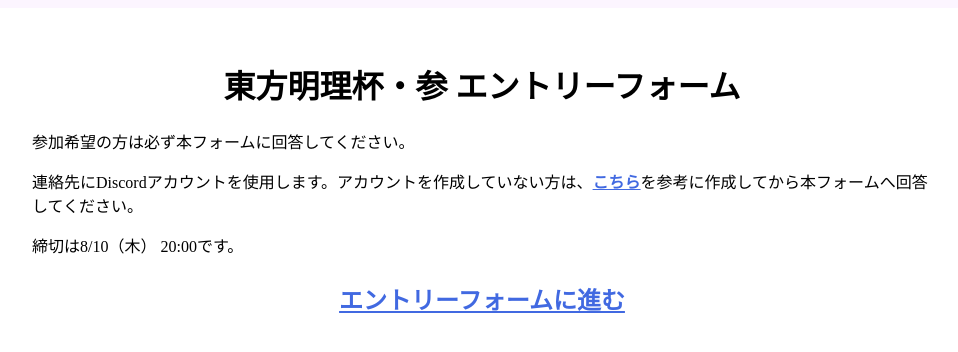
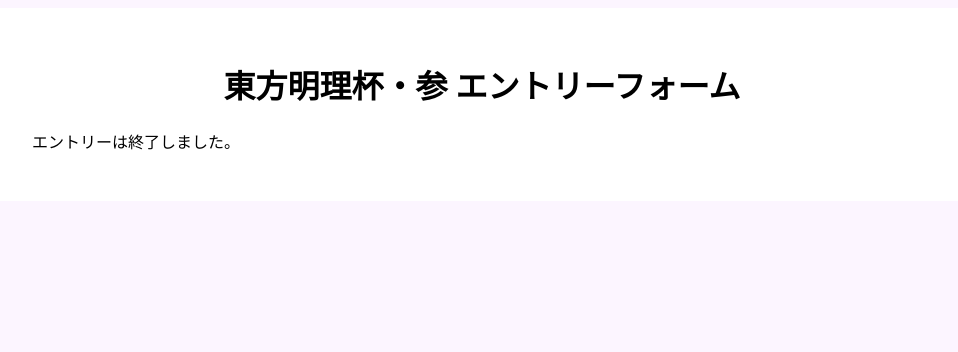
Before and after one commit to MeiriSTG/forms, a Next.js app: page / in a window 1280 px wide. Shown: the top 352 px of the page, without its empty margins (158-1116 px from the left). Built offline with nearby package versions, Linux system fonts and the light colour scheme.

Commit message:
close form

```diff
--- a/app/page.tsx
+++ b/app/page.tsx
@@ -3,10 +3,7 @@ export default function Home() {
     <main>
       <div>
         <h1 className="center">東方明理杯・参 エントリーフォーム</h1>
-        <p>参加希望の方は必ず本フォームに回答してください。</p>
-        <p>連絡先にDiscordアカウントを使用します。アカウントを作成していない方は、<a href="https://support.discord.com/hc/ja/articles/360033931551-の始め方#:~:text=ご覧ください。-,アカウントを作成する,-Discordの登録">こちら</a>を参考に作成してから本フォームへ回答してください。</p>
-        <p>締切は8/10（木） 20:00です。</p>
-        <p className="center fs-1_5rem"><a href="./form">エントリーフォームに進む</a></p>
+        <p>エントリーは終了しました。</p>
       </div>
     </main>
   )
```
